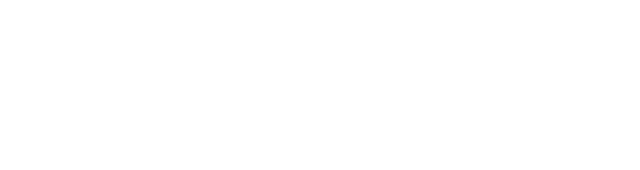
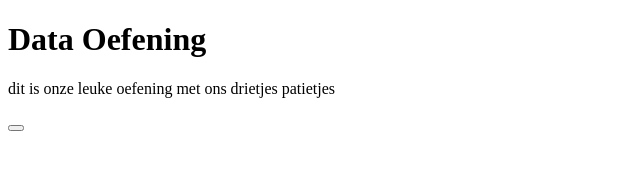
Before and after one commit to yamushka/dm2-oefening, a plain HTML site: page index.html in a window 1280 px wide. Shown: the whole page, without its empty margins (0-640 px from the left). Drawn offline with Linux system fonts and the light colour scheme.

Commit message:
added features to index.html

```diff
--- a/index.html
+++ b/index.html
@@ -6,6 +6,10 @@
     <title>dm 2 oefening</title>
 </head>
 <body>
-
+<h1>Data Oefening</h1>
+<p>dit is onze leuke oefening met ons drietjes patietjes</p>
+<aside class="aside__container" id="aside__action">
+<button class="aside__closing-btn"></button>
+</aside>
 </body>
 </html>
```
Also changed, not shown: main.css (added).
